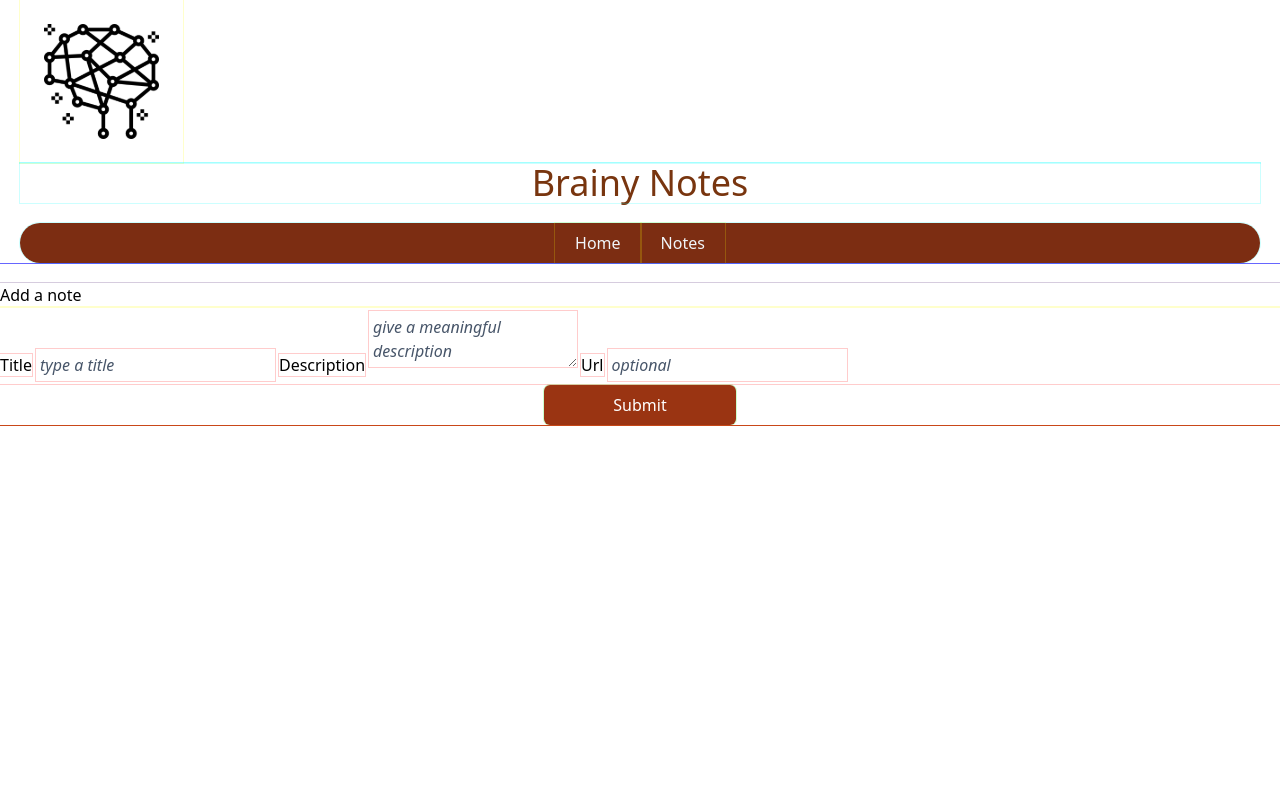
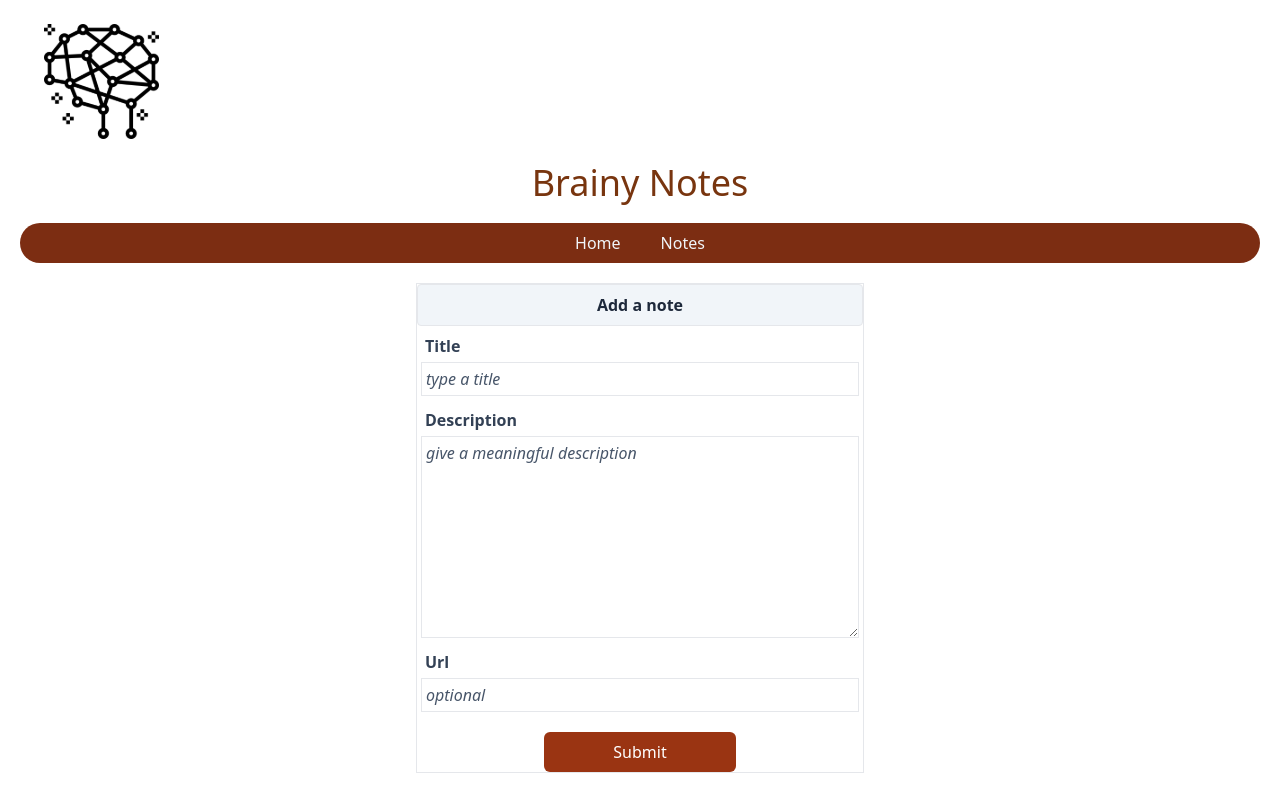
Before and after one commit to oreillyross/brainy-notes, a React (Create React App) app: page /addnote in a window 1280 px wide. Built offline with nearby package versions, Linux system fonts and the light colour scheme.

Commit message:
Style the add note form Adding flex flex-col straight away makes the forms look appealing

```diff
--- a/src/forms/add-note-form.tsx
+++ b/src/forms/add-note-form.tsx
@@ -6,7 +6,7 @@ import { useNavigate } from "react-router-dom";
 const initialValues: FormValues = {
   title: "",
   description: "",
-  url: "",
+  url: ""
 };
 
 type FormValues = {
@@ -19,12 +19,15 @@ function AddNoteForm() {
   const navigate = useNavigate();
 
   const [addNote] = useMutation(queries.ADD_NOTE, {
-    refetchQueries: [queries.GET_NOTES, "notes"],
+    refetchQueries: [queries.GET_NOTES, "notes"]
   });
 
   return (
-    <div>
-      <h2> Add a note</h2>
+    <div className="max-w-md mx-auto border ">
+      <h2 className="text-center bg-slate-100 text-slate-800 font-bold py-2 rounded border">
+        {" "}
+        Add a note
+      </h2>
       <Formik
         initialValues={initialValues}
         onSubmit={(values) => {
@@ -35,26 +38,42 @@ function AddNoteForm() {
       >
         {(props) => {
           return (
-            <Form className="addnoteform">
-              <label htmlFor="title">Title</label>
+            <Form className="container flex flex-col">
+              <label
+                className="px-2 font-bold text-slate-700 pt-2"
+                htmlFor="title"
+              >
+                Title
+              </label>
               <Field
-                className="placeholder:text-slate-600 placeholder:italic text-green-700 p-1 m-1"
+                className=" border placeholder:text-slate-600 placeholder:italic text-green-700 p-1 m-1"
                 id="title"
                 type="text"
                 name="title"
                 placeholder="type a title"
               />
-              <label htmlFor="description">Description</label>
+              <label
+                className="px-2 font-bold text-slate-700 pt-2"
+                htmlFor="description"
+              >
+                Description
+              </label>
               <Field
-                className="placeholder:text-slate-600 placeholder:italic text-green-700 p-1 m-1"
+                className="border placeholder:text-slate-600 placeholder:italic text-green-700 p-1 m-1"
                 id="description"
                 as="textarea"
                 name="description"
+                rows="8"
                 placeholder="give a meaningful description"
               />
-              <label htmlFor="url">Url</label>
+              <label
+                className="px-2 font-bold text-slate-700 pt-2"
+                htmlFor="url"
+              >
+                Url
+              </label>
               <Field
-                className="placeholder:text-slate-600 placeholder:italic text-green-700 p-1 m-1"
+                className="border placeholder:text-slate-600 placeholder:italic text-green-700 p-1 m-1"
                 id="url"
                 type="text"
                 name="url"
@@ -62,7 +81,7 @@ function AddNoteForm() {
               />
               <div className="text-center ">
                 <button
-                  className=" rounded-md bg-orange-800 text-white p-2 w-48"
+                  className=" focus:text-black mt-4 rounded-md bg-orange-800 text-white p-2 w-48"
                   type="submit"
                 >
                   Submit
--- a/src/styles.css
+++ b/src/styles.css
@@ -1,5 +1,5 @@
 @import url("https://fonts.googleapis.com/css2?family=Roboto:wght@400&display=swap");
-@import "./hack.css";
+/* @import "./hack.css"; */
 
 @tailwind base;
 @tailwind components;
```
